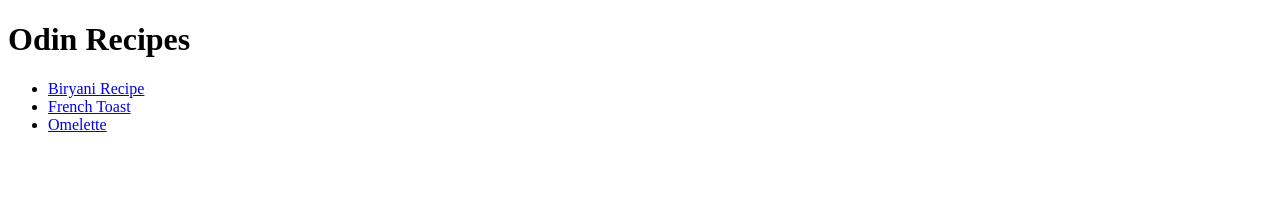
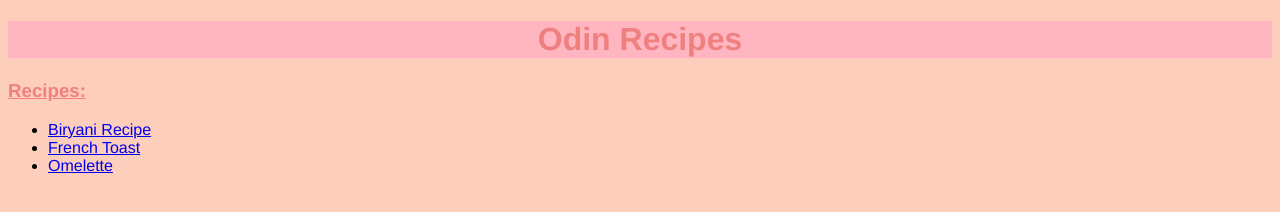
Before and after one commit to broilerchoocha87/odin-recipes, a plain HTML site: page index.html in a window 1280 px wide. Drawn offline with Linux system fonts and the light colour scheme.

Commit message:
Added CSS to the index file.
Colours and fonts.

```diff
--- a/index.html
+++ b/index.html
@@ -1,16 +1,18 @@
 <!DOCTYPE html>
 <html lang="en">
   <head>
-    <meta charset="UTF-8">
-    <meta name="viewport" content="width=device-width, initial-scale=1.0">
-    <link rel="stylesheet" href="style.css">
+    <meta charset="UTF-8" />
+    <meta name="viewport" content="width=device-width, initial-scale=1.0" />
+    <link rel="stylesheet" href="style.css" />
     <title>Odin Recipes</title>
   </head>
   <body>
+    <div class="heading">
       <h1>Odin Recipes</h1>
+    </div>
+    <h3><u>Recipes:</u></h3>
     <ul>
-        <li><a href="recipes/biryani.html">Biryani Recipe</a>
-        </li>
+      <li><a href="recipes/biryani.html">Biryani Recipe</a></li>
       <li><a href="recipes/french-toast.html">French Toast</a></li>
       <li><a href="recipes/omelette.html">Omelette</a></li>
     </ul>
--- a/style.css
+++ b/style.css
@@ -0,0 +1,14 @@
+body {
+    background-color: rgba(252, 187, 161, 0.712);
+    font-family:'Franklin Gothic Medium', 'Arial Narrow', Arial, sans-serif;
+}
+
+.heading {
+    text-align:center;
+    background-color: lightpink;
+    color: lightcoral;
+}
+
+h3 {
+    color:lightcoral;
+}
```
Also changed, not shown: recipes/biryani.html (+1 -0 lines), recipes/french-toast.html (+1 -0 lines), recipes/omelette.html (+1 -0 lines), recipes/style.css (added). Lines whose indentation alone changed are shown as unchanged.
